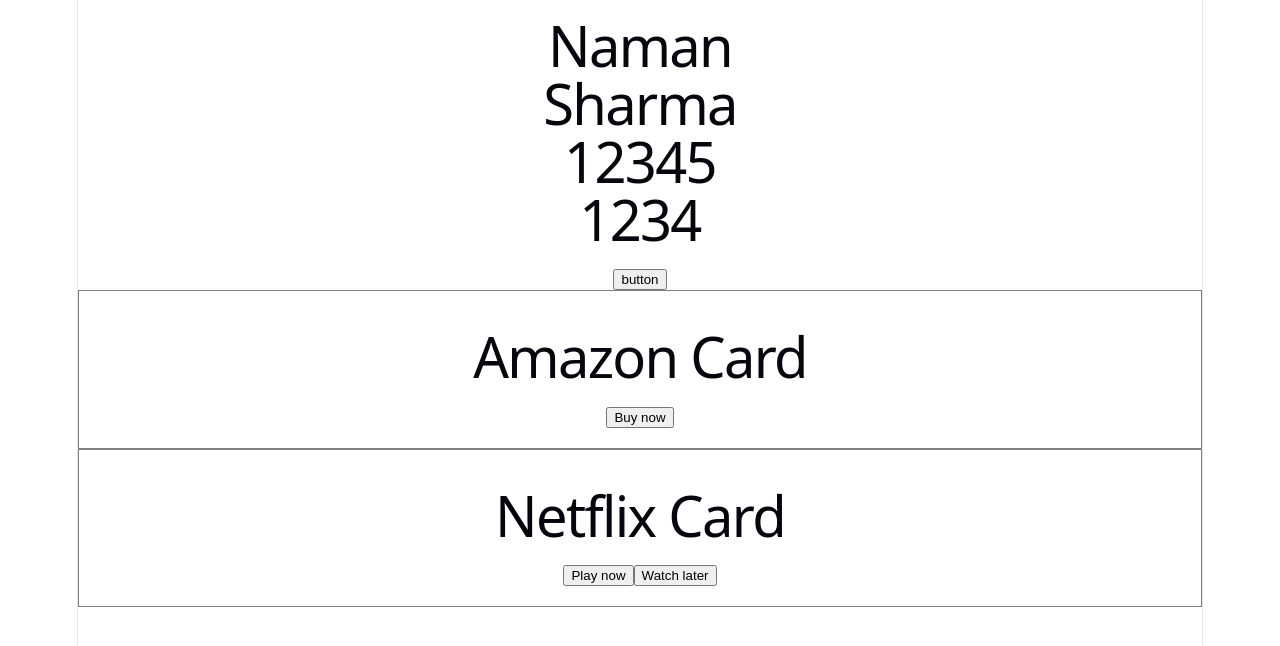
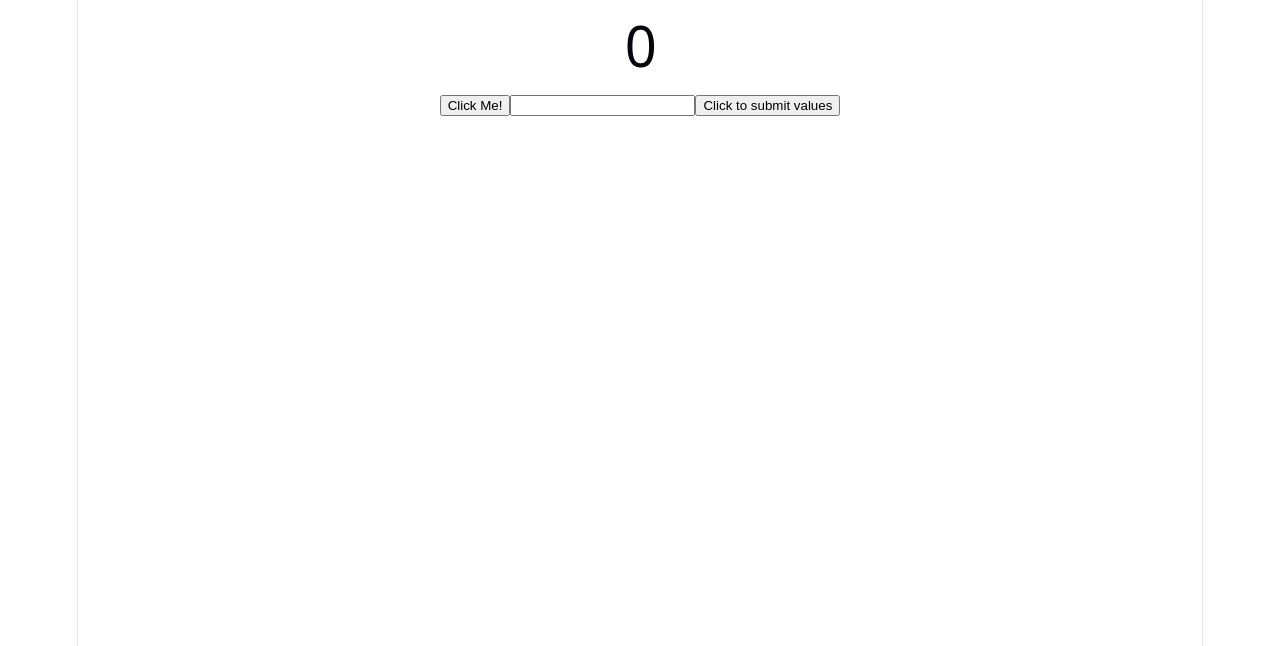
Before and after one commit to NamanPahariya/Industry-Ready-React-Live-Course-Repo, a React (Vite) app: page / in a window 1280 px wide. Shown: the top 646 px of the page. Built offline with nearby package versions, Linux system fonts and the light colour scheme.

Commit message:
22 may code

```diff
--- a/src/App.jsx
+++ b/src/App.jsx
@@ -1,6 +1,7 @@
 import React from 'react'
 import UserDetails from './UserDetails'
 import Card from './Card'
+import State from './State'
 
 const App = () => {
 
@@ -12,11 +13,11 @@
     return (
         <div>
             {/* we can pass the properties(props) in the component like this: */}
-            <UserDetails name='Naman' LastName='Sharma' number={12345} info={{ accountNumber: 1234, IFSC: 4567 }} clicked={clicked} />
+            {/* <UserDetails name='Naman' LastName='Sharma' number={12345} info={{ accountNumber: 1234, IFSC: 4567 }} clicked={clicked} /> */}
             {/* <UserDetails name='Rahul' /> */}
 
             {/* we can pass the children as a properties(props) in the component like this: */}
-            <Card>
+            {/* <Card>
                 <h1>Amazon Card</h1>
                 <button>Buy now</button>
             </Card>
@@ -24,7 +25,10 @@
                 <h1>Netflix Card</h1>
                 <button>Play now</button>
                 <button> Watch later</button>
-            </Card>
+            </Card> */}
+
+            <State />
+
         </div>
     )
 }
--- /dev/null
+++ b/src/State.jsx
@@ -0,0 +1,48 @@
+import React, { useState } from 'react'
+
+const State = () => {
+
+    const [counter, setCounter] = useState(0)
+    const [value, setValue] = useState('')
+    const [userDetails, setUserDetails] = useState({
+        name: '',
+        age: ''
+    })
+
+
+    // let counter = 0;
+
+    const count = () => {
+        setCounter(counter => counter + 1)
+
+        // const updatevalue = { ...userDetails, name: 'rahul ' }
+
+        setUserDetails(userDetails.name = 'rahul')
+        console.log(userDetails)
+        // setCounter(counter => counter + 1)
+        // setCounter(counter => counter + 1)
+    }
+    const handleValue = (e) => {
+        console.log(e.target.value);
+        const value = e.target.value;
+        setValue(value);
+    }
+
+    const handleSubmit = () => {
+        const updateValue = { ...userDetails, name: value }
+
+        setUserDetails(updateValue)
+    }
+    return (
+        <div>
+            <h1>{counter}</h1>
+            {userDetails.name}
+            <button onClick={count}>Click Me!</button>
+            {/* <h1>{userDetails}</h1> */}
+            <input type="text" onChange={handleValue} />
+            <button onClick={handleSubmit}>Click to submit values</button>
+        </div>
+    )
+}
+
+export default State
```
Also changed, not shown: 1 other file (tests, documents, lock files or other folders).
